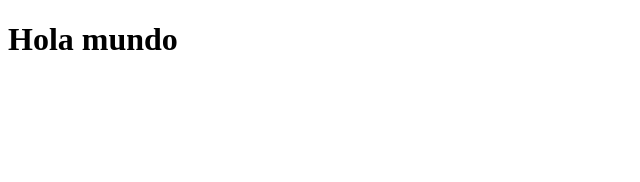
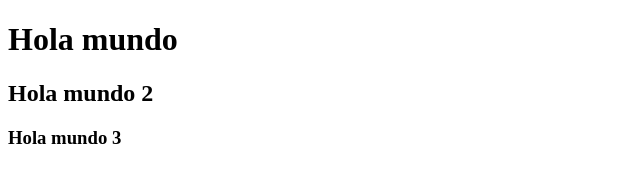
Before and after one commit to GiselaFlores/GITHUB---PAGES---22802, a plain HTML site: page index.html in a window 1280 px wide. Shown: the whole page, without its empty margins (0-640 px from the left). Drawn offline with Linux system fonts and the light colour scheme.

Commit message:
agregamos título

```diff
--- a/index.html
+++ b/index.html
@@ -10,6 +10,8 @@
     </head>
     <body>
         <h1>Hola mundo</h1>
+        <h2>Hola mundo 2</h2>
+        <h3>Hola mundo 3</h3>
 
 
     </body>
```
